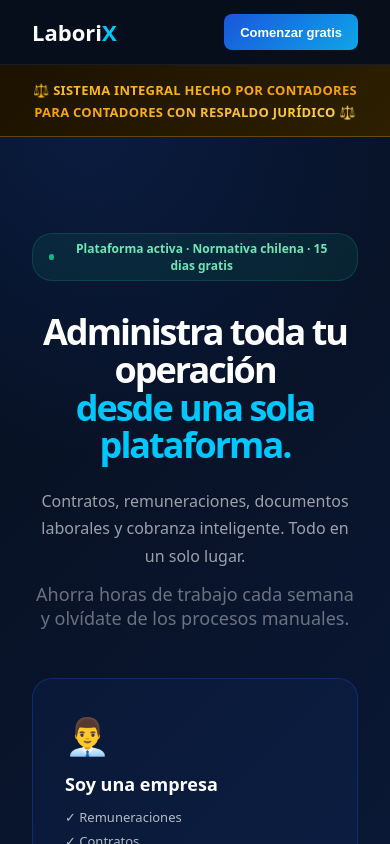
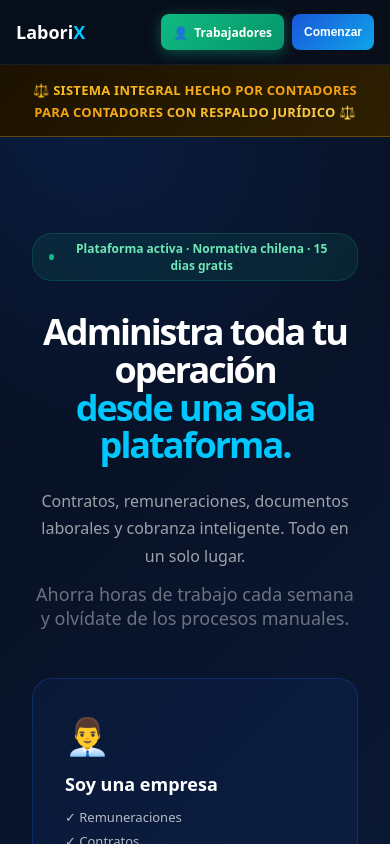
Before and after one commit to gc-gestion-laboral/labori-landing, a Next.js app: page / in a window 390 px wide. Shown: the top 844 px of the page. Built offline with nearby package versions, Linux system fonts and the light colour scheme.

Commit message:
Boton de acceso trabajadores en la barra superior

```diff
--- a/app/page.js
+++ b/app/page.js
@@ -122,14 +122,17 @@ export default function Home() {
 
       {/* NAVBAR */}
       <nav style={{ position: 'fixed', top: 0, left: 0, right: 0, zIndex: 100, background: 'rgba(6,15,30,0.92)', backdropFilter: 'blur(20px)', borderBottom: '1px solid rgba(255,255,255,0.06)' }}>
-        <div style={{ maxWidth: '1200px', margin: '0 auto', padding: '0 2rem', height: '64px', display: 'flex', alignItems: 'center', justifyContent: 'space-between' }}>
-          <div style={{ fontSize: '22px', fontWeight: '900', color: 'white' }}>Labori<span style={{ color: '#00c8ff' }}>X</span></div>
-          <div style={{ display: 'flex', gap: '1rem', alignItems: 'center' }}>
+        <div style={{ maxWidth: '1200px', margin: '0 auto', padding: isMobile ? '0 1rem' : '0 2rem', height: '64px', display: 'flex', alignItems: 'center', justifyContent: 'space-between' }}>
+          <div style={{ fontSize: isMobile ? '18px' : '22px', fontWeight: '900', color: 'white' }}>Labori<span style={{ color: '#00c8ff' }}>X</span></div>
+          <div style={{ display: 'flex', gap: isMobile ? '0.5rem' : '1rem', alignItems: 'center' }}>
             {!isMobile && <a href="#modulos" style={{ color: 'rgba(255,255,255,0.5)', textDecoration: 'none', fontSize: '14px' }}>Modulos</a>}
             {!isMobile && <a href="#planes" style={{ color: 'rgba(255,255,255,0.5)', textDecoration: 'none', fontSize: '14px' }}>Planes</a>}
             {!isMobile && <a href="#proximamente" style={{ color: 'rgba(255,255,255,0.5)', textDecoration: 'none', fontSize: '14px' }}>Próximamente</a>}
             {!isMobile && <a href="https://gc-gestion.online" style={{ height: '36px', padding: '0 16px', background: 'rgba(255,255,255,0.08)', color: 'white', border: '1px solid rgba(255,255,255,0.12)', borderRadius: '8px', fontSize: '13px', textDecoration: 'none', display: 'flex', alignItems: 'center' }}>Iniciar sesion</a>}
-            <button onClick={() => setPaso('registro')} style={{ height: '36px', padding: '0 16px', background: 'linear-gradient(135deg,#1A56DB,#0EA5E9)', color: 'white', border: 'none', borderRadius: '8px', fontSize: '13px', fontWeight: '700', cursor: 'pointer' }}>Comenzar gratis</button>
+            <a href="https://gc-gestion.online/trabajadores" style={{ height: '36px', padding: isMobile ? '0 12px' : '0 16px', background: 'linear-gradient(135deg,#10B981,#059669)', color: 'white', border: 'none', borderRadius: '8px', fontSize: isMobile ? '12px' : '13px', fontWeight: '700', textDecoration: 'none', display: 'flex', alignItems: 'center', gap: '6px', whiteSpace: 'nowrap', boxShadow: '0 3px 14px rgba(16,185,129,0.4)' }}>
+              <span>👤</span>{isMobile ? 'Trabajadores' : 'Acceso Trabajadores'}
+            </a>
+            <button onClick={() => setPaso('registro')} style={{ height: '36px', padding: isMobile ? '0 12px' : '0 16px', background: 'linear-gradient(135deg,#1A56DB,#0EA5E9)', color: 'white', border: 'none', borderRadius: '8px', fontSize: isMobile ? '12px' : '13px', fontWeight: '700', cursor: 'pointer', whiteSpace: 'nowrap' }}>{isMobile ? 'Comenzar' : 'Comenzar gratis'}</button>
           </div>
         </div>
       </nav>
```
